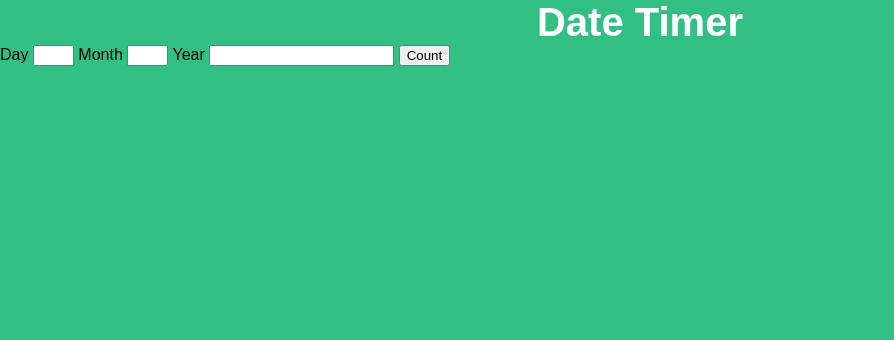
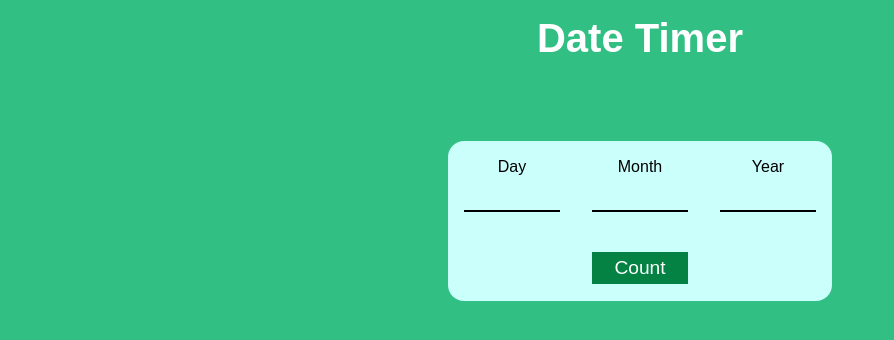
Before and after one commit to Carexo/Timer, a plain HTML site: page index.html in a window 1280 px wide. Shown: the whole page, without its empty margins (0-894 px from the left). Drawn offline with Linux system fonts and the light colour scheme.

Commit message:
finish date form

```diff
--- a/index.html
+++ b/index.html
@@ -12,8 +12,19 @@
     <h1>Date Timer</h1>
     <main>
       <form>
+        <div class="date-inputs">
+          <div class="input-group">
             <label for="day">Day</label>
-        <input id="day" type="number" name="day" min="1" max="31" required />
+            <input
+              id="day"
+              type="number"
+              name="day"
+              min="1"
+              max="31"
+              required
+            />
+          </div>
+          <div class="input-group">
             <label for="month">Month</label>
             <input
               id="month"
@@ -23,9 +34,13 @@
               max="12"
               required
             />
+          </div>
+          <div class="input-group">
             <label for="year">Year</label>
             <input id="year" type="number" name="year" required />
-        <input type="submit" name="sumbit" value="Count" />
+          </div>
+        </div>
+        <input id="submit" type="submit" name="sumbit" value="Count" />
       </form>
     </main>
     <script src="script.js" async defer></script>
--- a/style.css
+++ b/style.css
@@ -16,6 +16,69 @@ h1 {
   font-size: 2.5rem;
   text-align: center;
   color: #fff;
+  margin-top: 2vh;
+}
+main {
+  margin-top: 10vh;
+  display: flex;
+  justify-content: center;
+}
+
+form {
+  background: #cafffb;
+  border-radius: 1rem;
+  display: flex;
+  flex-direction: column;
+  align-items: center;
+  justify-content: center;
+  width: 30vw;
+  height: 20vh;
+}
+
+.date-inputs {
+  width: 100%;
+  display: flex;
+  justify-content: space-around;
+}
+
+.input-group {
+  display: flex;
+  flex-direction: column;
+}
+
+label {
+  text-align: center;
+}
+
+input {
+  width: 6rem;
+  outline: none;
+  border: none;
+
+  border-bottom: 2px solid #000;
+  background: inherit;
+
+  margin-top: 0.5vh;
+  font-size: 1.5rem;
+
+  text-align: center;
+}
+
+#submit {
+  background: #048243;
+  color: #fff;
+  font-size: 1.2rem;
+  width: 6rem;
+  height: 2rem;
+  border: none;
+  outline: none;
+  margin-top: 5vh;
+
+  transition: background-color 300ms;
+}
+
+#submit:hover {
+  background-color: #044625;
 }
 
 input[type="number"] {
```
Lines whose indentation alone changed are shown as unchanged.
